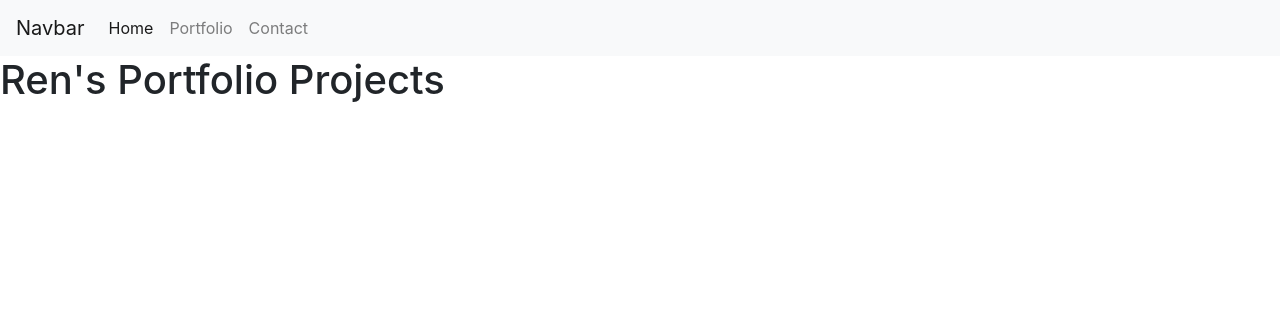
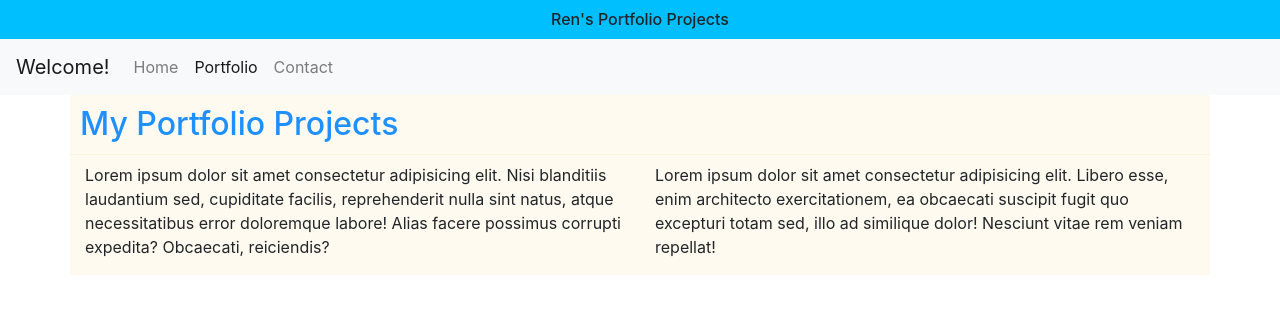
Before and after one commit to AlgoRen/homeworkforweek2, a plain HTML site: page portfolio.html in a window 1280 px wide. Drawn offline with nearby package versions, Linux system fonts and the light colour scheme.

Commit message:
Making pages have a consistent appereance. Added responsiveness; a single column for <main> content at  medium break point. Other misc.

```diff
--- a/css/style.css
+++ b/css/style.css
@@ -11,7 +11,7 @@
     margin-bottom: 0;
 }
 
-#aboutMe {
+#aboutMe, #contact, #portfolio {
     padding: 10px;
     color: dodgerblue;
     border-bottom: 1px solid beige;
--- a/portfolio.html
+++ b/portfolio.html
@@ -3,22 +3,28 @@
 <head>
     <meta charset="UTF-8">
     <meta name="viewport" content="width=device-width, initial-scale=1.0">
+    <script src="https://code.jquery.com/jquery-3.4.1.slim.min.js" integrity="sha384-J6qa4849blE2+poT4WnyKhv5vZF5SrPo0iEjwBvKU7imGFAV0wwj1yYfoRSJoZ+n" crossorigin="anonymous"></script>
+    <script src="https://cdn.jsdelivr.net/npm/popper.js@1.16.0/dist/umd/popper.min.js" integrity="sha384-Q6E9RHvbIyZFJoft+2mJbHaEWldlvI9IOYy5n3zV9zzTtmI3UksdQRVvoxMfooAo" crossorigin="anonymous"></script>
     <link rel="stylesheet" href="https://stackpath.bootstrapcdn.com/bootstrap/4.4.1/css/bootstrap.min.css" integrity="sha384-Vkoo8x4CGsO3+Hhxv8T/Q5PaXtkKtu6ug5TOeNV6gBiFeWPGFN9MuhOf23Q9Ifjh" crossorigin="anonymous">
     <script src="https://stackpath.bootstrapcdn.com/bootstrap/4.4.1/js/bootstrap.min.js" integrity="sha384-wfSDF2E50Y2D1uUdj0O3uMBJnjuUD4Ih7YwaYd1iqfktj0Uod8GCExl3Og8ifwB6" crossorigin="anonymous"></script>
+    <link rel="stylesheet" href="css/style.css">
     <title>Portfolio Projects</title>
 </head>
 <body>
+    <header>
+        <h1 id="nameTag">Ren's Portfolio Projects</h1>
+    </header>
     <nav class="navbar navbar-expand-lg navbar-light bg-light">
-        <a class="navbar-brand" href="#">Navbar</a>
+        <a class="navbar-brand" href="#">Welcome!</a>
         <button class="navbar-toggler" type="button" data-toggle="collapse" data-target="#navbarNav" aria-controls="navbarNav" aria-expanded="false" aria-label="Toggle navigation">
           <span class="navbar-toggler-icon"></span>
         </button>
         <div class="collapse navbar-collapse" id="navbarNav">
           <ul class="navbar-nav">
-            <li class="nav-item active">
+            <li class="nav-item">
               <a class="nav-link" href="index.html">Home <span class="sr-only">(current)</span></a>
             </li>
-            <li class="nav-item">
+            <li class="nav-item active">
               <a class="nav-link" href="portfolio.html">Portfolio</a>
             </li>
             <li class="nav-item">
@@ -27,10 +33,12 @@
           </ul>
         </div>
       </nav>
-      <main class="contrainer">
-          <header>
-              <h1>Ren's Portfolio Projects</h1>
-          </header>
+      <main class="container">
+          <section class="row">
+            <h2 id="portfolio" class="col-12">My Portfolio Projects</h2>
+            <div class="col-md-6">Lorem ipsum dolor sit amet consectetur adipisicing elit. Nisi blanditiis laudantium sed, cupiditate facilis, reprehenderit nulla sint natus, atque necessitatibus error doloremque labore! Alias facere possimus corrupti expedita? Obcaecati, reiciendis?</div>
+            <div class="col-md-6">Lorem ipsum dolor sit amet consectetur adipisicing elit. Libero esse, enim architecto exercitationem, ea obcaecati suscipit fugit quo excepturi totam sed, illo ad similique dolor! Nesciunt vitae rem veniam repellat!</p>
+          </section>
           <section>
 
           </section>
```
Also changed, not shown: contact.html (+13 -2 lines), index.html (+4 -3 lines).
